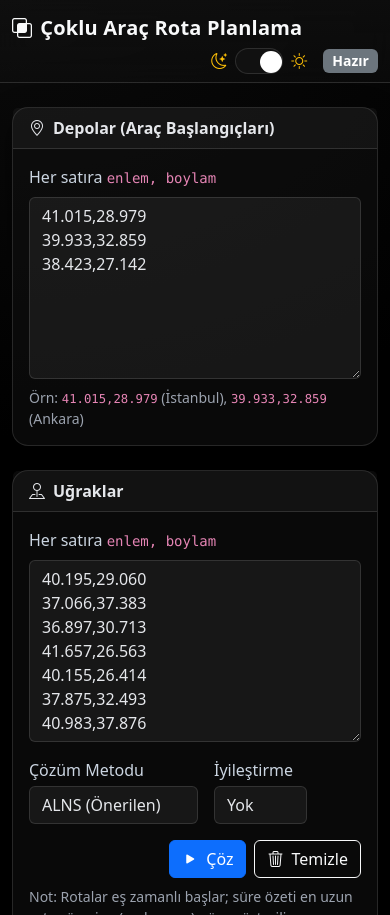
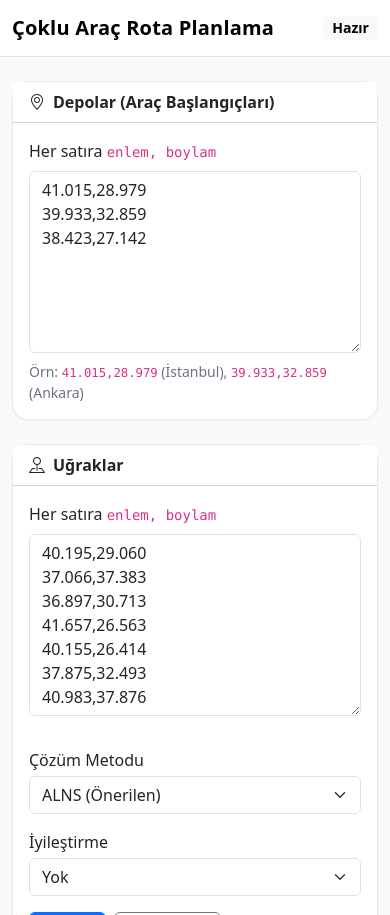
Before and after one commit to ardagencer1206/metaheuristic_solver, a Flask app: page /alns/ in a window 390 px wide. Shown: the top 915 px of the page. Run offline with Flask 3, Linux system fonts and the light colour scheme; grey boxes are pictures that could not be loaded.

Commit message:
Update index.html

```diff
--- a/templates/index.html
+++ b/templates/index.html
@@ -12,118 +12,41 @@
   <link rel="stylesheet" href="https://unpkg.com/leaflet@1.9.4/dist/leaflet.css"/>
 
   <style>
-    :root{
-      --glass-bg: rgba(17,17,17,.55);
-      --glass-stroke: rgba(255,255,255,.12);
-      --glass-shadow: 0 10px 30px rgba(0,0,0,.45);
-      --card-radius: 16px;
-      --ring: 0 0 0 .25rem rgba(59,130,246,.35);
-    }
-    /* Arkaplan: koyu degrade + grid */
-    body{
-      min-height:100dvh;
-      background:
-        radial-gradient(1200px 800px at 0% 0%, #0b0b0b 0%, #000 60%),
-        radial-gradient(1200px 800px at 100% 100%, #0f172a 0%, #000 60%),
-        #000;
-      color:#e5e7eb;
-    }
-    .glass {
-      background: var(--glass-bg);
-      backdrop-filter: blur(14px);
-      -webkit-backdrop-filter: blur(14px);
-      border: 1px solid var(--glass-stroke);
-      border-radius: var(--card-radius);
-      box-shadow: var(--glass-shadow);
-    }
+    :root{ --card-radius:1rem; }
+    body{background:#f7f9fb}
     .navbar-brand{font-weight:600; letter-spacing:.2px}
+    .card{border:1px solid #e6ebf1; border-radius:var(--card-radius); box-shadow:0 1px 2px rgba(10,10,10,.03)}
+    .card-header{background:#fff; font-weight:600; border-top-left-radius:var(--card-radius); border-top-right-radius:var(--card-radius)}
+    .form-text{color:#6b7280}
+    #map{height:clamp(360px,62vh,76vh); border-radius:.75rem}
+    .legend-badge{display:inline-flex; align-items:center; gap:.5rem; background:#f3f4f6; border-radius:999px; padding:.3rem .7rem; font-size:.875rem}
+    .legend-dot{width:10px; height:10px; border-radius:50%}
     .status-badge{font-size:.875rem}
     .btn-icon{display:inline-flex; align-items:center; gap:.5rem}
-
-    /* Kartlar */
-    .card{
-      background: var(--glass-bg);
-      border:1px solid var(--glass-stroke);
-      border-radius:var(--card-radius);
-      box-shadow:var(--glass-shadow);
-      color:#e5e7eb;
+    .alert-placeholder{position:fixed; top:72px; right:16px; z-index:1055; width:min(420px,92vw)}
+    /* DivIcon stilleri */
+    .ico {
+      display:flex; align-items:center; justify-content:center;
+      width:34px; height:34px; border-radius:50%; color:#fff;
+      border:2px solid #fff; box-shadow:0 1px 4px rgba(0,0,0,.25);
+      font-size:16px;
     }
-    .card-header{
-      background:rgba(255,255,255,.04);
-      border-bottom:1px solid var(--glass-stroke);
-      border-top-left-radius:var(--card-radius);
-      border-top-right-radius:var(--card-radius);
-      font-weight:600;
-    }
-    .card-footer{
-      background:rgba(255,255,255,.04);
-      border-top:1px solid var(--glass-stroke);
-    }
-
-    /* Formlar */
-    .form-label{color:#cbd5e1}
-    .form-control, .form-select{
-      color:#e5e7eb;
-      background:rgba(255,255,255,.06);
-      border:1px solid rgba(255,255,255,.12);
-    }
-    .form-control:focus, .form-select:focus{box-shadow:var(--ring); border-color:#60a5fa}
-    .form-text{color:#9ca3af}
-
-    /* Harita */
-    #map{height: clamp(360px, 62vh, 76vh); border-radius:12px; outline:1px solid var(--glass-stroke)}
-    .legend-badge{display:inline-flex; align-items:center; gap:.5rem; background:rgba(255,255,255,.06); border:1px solid var(--glass-stroke); border-radius:999px; padding:.35rem .75rem; font-size:.9rem}
-    .legend-dot{width:10px; height:10px; border-radius:50%}
-
-    /* Numara ikonları */
+    .ico-depot{ background:#6c757d }  /* gri */
+    .ico-truck{ background:#0d6efd }  /* mavi */
     .num-ico div{
       width:28px; height:28px; border-radius:50%;
       color:#fff; display:flex; align-items:center; justify-content:center;
-      border:2px solid #0b0b0b; box-shadow:0 1px 6px rgba(0,0,0,.5);
-      font-weight:700; font-size:.8rem
+      border:2px solid #fff; box-shadow:0 1px 4px rgba(0,0,0,.25);
+      font-weight:600; font-size:.8rem
     }
-
-    /* Alert alanı */
-    .alert-placeholder{position:fixed; top:72px; right:16px; z-index:1055; width:min(420px, 92vw)}
-
-    /* Navbar camı */
-    .nav-glass{
-      backdrop-filter: blur(16px);
-      -webkit-backdrop-filter: blur(16px);
-      background:linear-gradient(to bottom, rgba(17,17,17,.7), rgba(17,17,17,.45));
-      border-bottom:1px solid var(--glass-stroke);
-    }
-
-    /* Küçük detaylar */
-    .container-lg{max-width:1200px}
-    .toggle{
-      appearance:none; width:48px; height:26px; border-radius:999px; position:relative;
-      background:#111; border:1px solid var(--glass-stroke); outline:none; cursor:pointer;
-    }
-    .toggle:after{
-      content:""; position:absolute; top:2px; left:2px; width:22px; height:22px; border-radius:50%;
-      background:#fff; transition:left .18s ease;
-    }
-    .toggle:checked{background:#111}
-    .toggle:checked:after{left:24px}
   </style>
 </head>
-<body data-bs-theme="dark">
+<body>
   <!-- Navbar -->
-  <nav class="navbar navbar-expand-lg nav-glass sticky-top">
+  <nav class="navbar navbar-expand-lg bg-white border-bottom sticky-top">
     <div class="container-lg">
-      <a class="navbar-brand d-flex align-items-center gap-2 text-light" href="#">
-        <i class="bi bi-intersect"></i> Çoklu Araç Rota Planlama
-      </a>
-
-      <div class="ms-auto d-flex align-items-center gap-3">
-        <div class="d-flex align-items-center gap-2">
-          <i class="bi bi-moon-stars text-warning"></i>
-          <input id="themeToggle" class="toggle" type="checkbox" aria-label="Tema değiştir">
-          <i class="bi bi-sun text-warning"></i>
-        </div>
-        <span class="badge text-bg-secondary status-badge" id="status">Hazır</span>
-      </div>
+      <a class="navbar-brand d-flex align-items-center gap-2" href="#">Çoklu Araç Rota Planlama</a>
+      <span class="badge text-bg-light status-badge" id="status">Hazır</span>
     </div>
   </nav>
 
@@ -163,8 +86,8 @@
 38.731,35.479
 36.812,34.642</textarea>
 
-            <div class="d-flex align-items-end gap-3 mt-3 flex-wrap">
-              <div>
+            <div class="row mt-3 g-3">
+              <div class="col-sm-6 col-md-4">
                 <label for="method" class="form-label mb-1">Çözüm Metodu</label>
                 <select id="method" class="form-select">
                   <option value="alns" selected>ALNS (Önerilen)</option>
@@ -172,8 +95,7 @@
                   <option value="aco">Ant Colony</option>
                 </select>
               </div>
-
-              <div>
+              <div class="col-sm-6 col-md-4">
                 <label for="improve" class="form-label mb-1">İyileştirme</label>
                 <select id="improve" class="form-select">
                   <option value="">Yok</option>
@@ -181,12 +103,11 @@
                   <option value="3opt">3-Opt</option>
                 </select>
               </div>
-
-              <div class="ms-auto d-flex gap-2">
+              <div class="col-md-4 d-flex align-items-end justify-content-md-end gap-2">
                 <button class="btn btn-primary btn-icon" id="btnSolve">
                   <i class="bi bi-play-fill"></i> Çöz
                 </button>
-                <button class="btn btn-outline-light btn-icon" id="btnClear">
+                <button class="btn btn-outline-secondary btn-icon" id="btnClear">
                   <i class="bi bi-trash3"></i> Temizle
                 </button>
               </div>
@@ -206,7 +127,7 @@
           <div class="card-body">
             <div id="map" class="w-100"></div>
           </div>
-          <div class="card-footer">
+          <div class="card-footer bg-white">
             <div class="d-flex flex-wrap gap-2" id="legend"></div>
           </div>
         </div>
@@ -220,26 +141,11 @@
   <script src="https://cdn.jsdelivr.net/npm/bootstrap@5.3.3/dist/js/bootstrap.bundle.min.js"></script>
 
   <script>
-    // Tema
-    const themeToggle = document.getElementById('themeToggle');
-    const prefersDark = window.matchMedia && window.matchMedia('(prefers-color-scheme: dark)').matches;
-    const savedTheme = localStorage.getItem('ui-theme');
-    const theme = savedTheme || (prefersDark ? 'dark' : 'dark'); // varsayılan dark
-    document.body.setAttribute('data-bs-theme', theme);
-    themeToggle.checked = theme === 'dark';
-
-    themeToggle.addEventListener('change', () => {
-      const t = themeToggle.checked ? 'dark' : 'light';
-      document.body.setAttribute('data-bs-theme', t);
-      localStorage.setItem('ui-theme', t);
-      switchBaseLayer(t);
-    });
-
-    // Alert
+    // ---- Alert helper ----
     function showAlert(message, variant="danger", timeout=4500){
       const wrapper = document.createElement('div');
       wrapper.innerHTML = `
-        <div class="alert alert-${variant} alert-dismissible fade show shadow-sm glass" role="alert">
+        <div class="alert alert-${variant} alert-dismissible fade show shadow-sm" role="alert">
           ${message}
           <button type="button" class="btn-close" data-bs-dismiss="alert" aria-label="Kapat"></button>
         </div>`;
@@ -253,32 +159,22 @@
       }
     }
 
-    // Harita
-    const map = L.map('map', { zoomControl: true }).setView([39,35], 6);
+    // ---- Leaflet init ----
+    const map = L.map('map').setView([39,35], 6);
+    L.tileLayer('https://{s}.tile.openstreetmap.org/{z}/{x}/{y}.png',{
+      maxZoom: 19,
+      attribution: '&copy; OpenStreetMap'
+    }).addTo(map);
 
-    const baseLight = L.tileLayer('https://{s}.tile.openstreetmap.org/{z}/{x}/{y}.png',{
-      maxZoom: 19, attribution: '&copy; OpenStreetMap'
-    });
+    const palette = ['#1f77b4','#ff7f0e','#2ca02c','#d62728','#9467bd','#17becf','#8c564b','#e377c2','#7f7f7f','#bcbd22'];
 
-    const baseDark = L.tileLayer('https://{s}.basemaps.cartocdn.com/dark_all/{z}/{x}/{y}{r}.png',{
-      maxZoom: 19, attribution: '&copy; OpenStreetMap & Carto'
-    });
+    let layers = [];         // rota çizgileri
+    let routeMarkers = [];   // waypoint numara markerları
+    let previewMarkers = []; // depo & araç ön izlemesi
 
-    function switchBaseLayer(mode){
-      if(mode === 'light'){
-        map.removeLayer(baseDark); baseLight.addTo(map);
-      }else{
-        map.removeLayer(baseLight); baseDark.addTo(map);
-      }
-    }
-    switchBaseLayer(document.body.getAttribute('data-bs-theme'));
-
-    const palette = ['#60a5fa','#f59e0b','#22c55e','#ef4444','#8b5cf6','#06b6d4','#a16207','#e879f9','#9ca3af','#a3e635'];
-    let layers = [], markers = [];
-
-    function clearMap(){
+    function clearRoutes(){
       layers.forEach(l => map.removeLayer(l)); layers = [];
-      markers.forEach(m => map.removeLayer(m)); markers = [];
+      routeMarkers.forEach(m => map.removeLayer(m)); routeMarkers = [];
       document.getElementById('legend').innerHTML = '';
     }
 
@@ -292,6 +188,21 @@
         });
     }
 
+    // ---- Özel ikonlar (Bootstrap Icons ile) ----
+    function depotIcon(){
+      return L.divIcon({
+        className:'ico-depot',
+        html:`<div class="ico ico-depot"><i class="bi bi-building"></i></div>`,
+        iconSize:[34,34], iconAnchor:[17,17], popupAnchor:[0,-12]
+      });
+    }
+    function truckIcon(){
+      return L.divIcon({
+        className:'ico-truck',
+        html:`<div class="ico ico-truck"><i class="bi bi-truck"></i></div>`,
+        iconSize:[34,34], iconAnchor:[17,17], popupAnchor:[0,-12]
+      });
+    }
     function numIcon(n, colorHex){
       return L.divIcon({
         className: 'num-ico',
@@ -315,15 +226,77 @@
         btnSolve.innerHTML = `<span class="spinner-border spinner-border-sm me-1" role="status" aria-hidden="true"></span> Çözülüyor`;
       }else{
         btnSolve.disabled = false;
-        statusEl.className = 'badge text-bg-secondary status-badge';
+        statusEl.className = 'badge text-bg-light status-badge';
         statusEl.textContent = 'Hazır';
         btnSolve.innerHTML = `<i class="bi bi-play-fill"></i> Çöz`;
       }
     }
 
+    // ---- Depo & Araç ön izleme ----
+    function clearPreview(){
+      previewMarkers.forEach(m => map.removeLayer(m));
+      previewMarkers = [];
+    }
+
+    // depo ve araç aynı koordinasyonda ise aracı azıcık kaydır (overlap engelleme)
+    function offsetLatLng(lat, lon, metersNorth=15, metersEast=15){
+      const dLat = metersNorth / 111111; // ~111km per deg
+      const dLon = metersEast / (111111 * Math.cos(lat * Math.PI / 180));
+      return [lat + dLat, lon + dLon];
+    }
+
+    function renderPreview(){
+      clearPreview();
+      let depots;
+      try{
+        depots = parseLines('depots');
+      }catch{
+        return; // geçersizse çizmeyelim
+      }
+      const colorFor = (i)=> palette[i % palette.length];
+
+      let bounds = null;
+
+      depots.forEach((p, i)=>{
+        const lat = p[0], lon = p[1];
+        // Depo ikonu
+        const md = L.marker([lat, lon], { icon: depotIcon(), zIndexOffset: 500 })
+          .addTo(map)
+          .bindPopup(`(depo: ${i+1})`);
+        previewMarkers.push(md);
+
+        // Araç ikonu (az ofset)
+        const [lat2, lon2] = offsetLatLng(lat, lon, 25, 25);
+        const mv = L.marker([lat2, lon2], { icon: truckIcon(), zIndexOffset: 700 })
+          .addTo(map)
+          .bindPopup(`(araç: ${i+1})`);
+        previewMarkers.push(mv);
+
+        const latlngs = [ [lat,lon], [lat2,lon2] ];
+        const groupBounds = L.latLngBounds(latlngs);
+        bounds = bounds ? bounds.extend(groupBounds) : groupBounds;
+      });
+
+      if(bounds){
+        map.fitBounds(bounds, { padding:[16,16] });
+      }
+    }
+
+    // İlk açılışta ve depolar değişince ön izleme çiz
+    document.addEventListener('DOMContentLoaded', renderPreview);
+    document.getElementById('depots').addEventListener('input', debounce(()=> {
+      renderPreview();
+    }, 300));
+
+    // Basit debounce
+    function debounce(fn, ms){
+      let t; return (...args)=>{ clearTimeout(t); t=setTimeout(()=>fn.apply(this,args), ms); }
+    }
+
     btnClear.addEventListener('click', () => {
-      clearMap();
-      statusEl.className = 'badge text-bg-secondary status-badge';
+      clearRoutes();           // rotaları ve waypointleri temizle
+      renderPreview();         // ön izlemede depolar & araçlar kalsın/güncellensin
+      statusEl.className = 'badge text-bg-light status-badge';
       statusEl.textContent = 'Temizlendi';
       setTimeout(()=>{ statusEl.textContent = 'Hazır'; }, 1200);
     });
@@ -332,7 +305,7 @@
 
     async function solve(){
       setBusy(true);
-      clearMap();
+      clearRoutes(); // sadece rota katmanlarını temizle, ön izleme dursun
 
       let depots, stops;
       try{
@@ -372,10 +345,12 @@
           const trip = t.trip.trips[0];
           totalDur += trip.duration; totalDist += trip.distance;
 
-          const line = L.geoJSON(trip.geometry, { color: col, weight: 5, opacity: .95 }).addTo(map);
+          // Çizgi
+          const line = L.geoJSON(trip.geometry, { color: col, weight: 5, opacity: .9 }).addTo(map);
           layers.push(line);
           bounds = bounds ? bounds.extend(line.getBounds()) : line.getBounds();
 
+          // Markerlar (waypoint sırasına göre; 0 = başlangıç)
           const ordered = t.trip.waypoints
             .slice()
             .sort((a,b) => a.waypoint_index - b.waypoint_index)
@@ -386,9 +361,10 @@
             const mk = L.marker([p.lat, p.lon], { icon: numIcon(k+1, col) })
               .addTo(map)
               .bindPopup(label);
-            markers.push(mk);
+            routeMarkers.push(mk);
           });
 
+          // Legend etiketi
           const tag = document.createElement('span');
           tag.className = 'legend-badge';
           tag.innerHTML = `<span class="legend-dot" style="background:${col}"></span> Araç ${i+1}: ${fmtMin(trip.duration)}, ${fmtKm(trip.distance)}`;
@@ -397,6 +373,7 @@
 
         if(bounds) map.fitBounds(bounds, { padding: [16,16] });
 
+        // Makespan bilgisi (en uzun rota)
         const perVehDur = data.trips.map(t => t.trip.trips[0].duration);
         const makespan = Math.max(...perVehDur);
         statusEl.className = 'badge text-bg-success status-badge';
```
